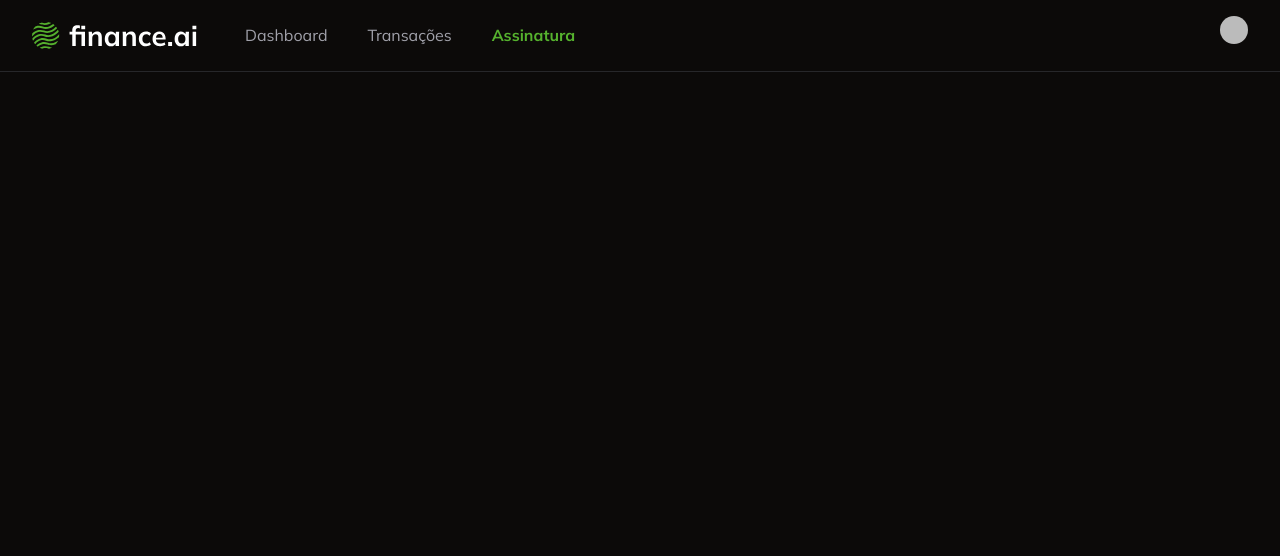
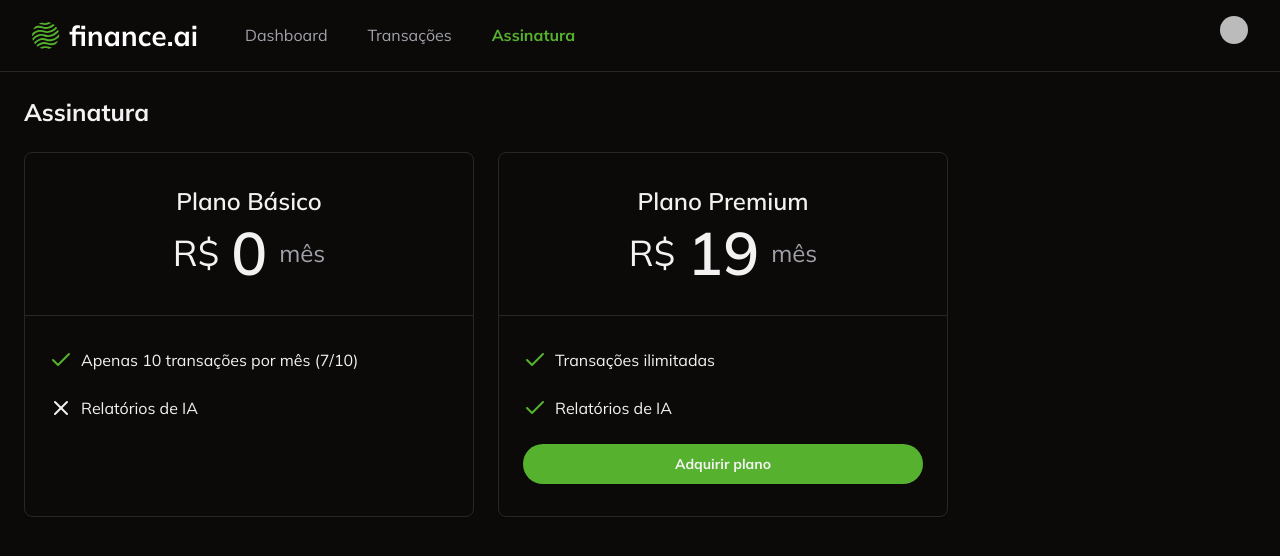
Before and after one commit to araujoerick/financeai, a Next.js app: page /subscription in a window 1280 px wide. Shown: the top 556 px of the page. Built offline with nearby package versions, Linux system fonts and the light colour scheme; no server answers; sample sign-in values are in the browser's storage; some icons are missing.

Commit message:
✨ chore: setup stripe api

```diff
--- a/app/subscription/page.tsx
+++ b/app/subscription/page.tsx
@@ -1,6 +1,9 @@
 import { auth } from "@clerk/nextjs/server";
 import Navbar from "../_components/navbar";
 import { redirect } from "next/navigation";
+import { Card, CardContent, CardHeader } from "../_components/ui/card";
+import { CheckIcon, XIcon } from "lucide-react";
+import { Button } from "../_components/ui/button";
 
 const SubscriptionPage = async () => {
   const { userId } = auth();
@@ -12,6 +15,60 @@
   return (
     <>
       <Navbar />
+      <div className="space-y-6 p-6">
+        <h1 className="text-2xl font-bold">Assinatura</h1>
+
+        <div className="flex gap-6">
+          <Card className="w-[450px]">
+            <CardHeader className="border-b border-solid py-8">
+              <h2 className="text-center text-2xl font-semibold">
+                Plano Básico
+              </h2>
+              <div className="flex items-center justify-center gap-3">
+                <span className="text-4xl">R$</span>
+                <span className="text-6xl font-semibold">0</span>
+                <span className="text-2xl text-muted-foreground">mês</span>
+              </div>
+            </CardHeader>
+            <CardContent className="space-y-6 py-8">
+              <div className="flex items-center gap-2">
+                <CheckIcon className="text-primary" />
+                <p>Apenas 10 transações por mês (7/10)</p>
+              </div>
+              <div className="flex items-center gap-2">
+                <XIcon />
+                <p>Relatórios de IA</p>
+              </div>
+            </CardContent>
+          </Card>
+
+          <Card className="w-[450px]">
+            <CardHeader className="border-b border-solid py-8">
+              <h2 className="text-center text-2xl font-semibold">
+                Plano Premium
+              </h2>
+              <div className="flex items-center justify-center gap-3">
+                <span className="text-4xl">R$</span>
+                <span className="text-6xl font-semibold">19</span>
+                <span className="text-2xl text-muted-foreground">mês</span>
+              </div>
+            </CardHeader>
+            <CardContent className="space-y-6 py-8">
+              <div className="flex items-center gap-2">
+                <CheckIcon className="text-primary" />
+                <p>Transações ilimitadas</p>
+              </div>
+              <div className="flex items-center gap-2">
+                <CheckIcon className="text-primary" />
+                <p>Relatórios de IA</p>
+              </div>
+              <Button className="w-full rounded-full font-bold">
+                Adquirir plano
+              </Button>
+            </CardContent>
+          </Card>
+        </div>
+      </div>
     </>
   );
 };
--- a/package.json
+++ b/package.json
@@ -34,6 +34,7 @@
     "react-hook-form": "^7.53.2",
     "react-number-format": "^5.4.2",
     "recharts": "^2.13.3",
+    "stripe": "^17.3.1",
     "tailwind-merge": "^2.5.4",
     "tailwindcss-animate": "^1.0.7",
     "zod": "^3.23.8"
```
Also changed, not shown: app/subscription/_actions/create-checkout/index.ts (added), 1 other file (tests, documents, lock files or other folders).
